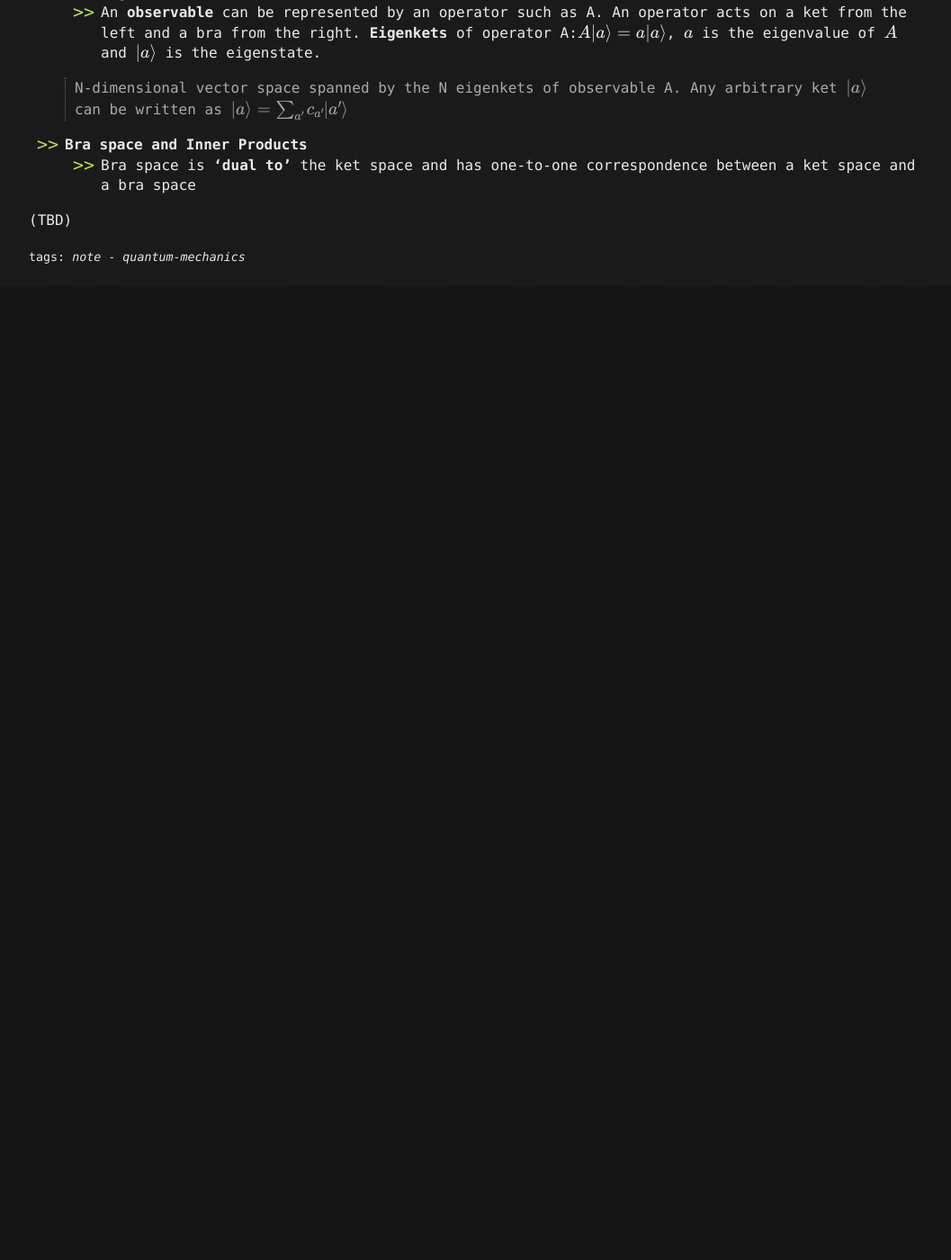
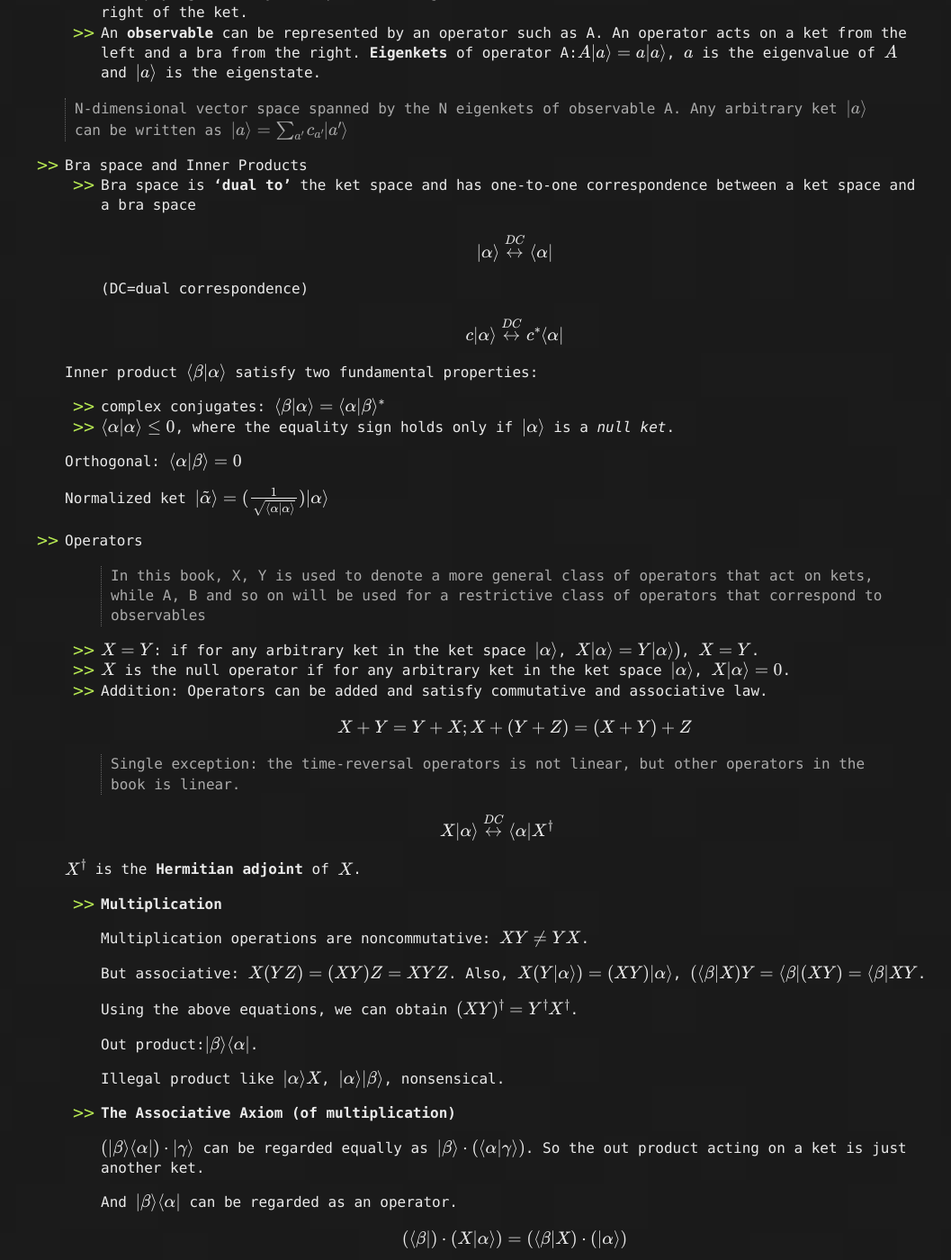
Before and after one commit to Raycosine/raycosine.github.io, a Jekyll site: the page built from _posts/2018-11-13-Note-on-Quantum-Mechanics.markdown, in a window 1280 px wide and 1400 px high, scrolled down 976 px. Shown: the whole window at 90% size, without its empty margins (108-1165 px from the left). Built offline with Jekyll 4.4.1, drawn with Linux system fonts in a browser that asks for light colours; formulas are drawn with MathJax 3; before the commit the page ends 1293 px from its top, so only the background shows below that; some of the changed text lies outside the part shown.

Commit message:
Update 2018-11-13-Note-on-Quantum-Mechanics.markdown

```diff
--- a/_posts/2018-11-13-Note-on-Quantum-Mechanics.markdown
+++ b/_posts/2018-11-13-Note-on-Quantum-Mechanics.markdown
@@ -14,6 +14,7 @@ In this article:
 - [Fundamental Concepts](#fundamentalConcepts)
   - [The Stern-Gerlach Experiment](#Stern-GerlachExperiment)
   - [Kets, Bras, and Operations](#KetsBrasOperations)
+  - [Base kets and Matrix representations](#BaseKetsAndMatrix)
 
 <a name="fundamentalConcepts"></a>Fundamental Concepts
 ===
@@ -22,9 +23,9 @@ In this article:
 ---
 >A two-state system of the SG type is the least classical, most quantum-mechanical system.
 
-- **Quantization**: electron spin angular momentum has two possible values \\( \hbar/2\\)
-- Sequential SG experiment shows **Heisenberg Uncertainty**: can't determine two measures simultaneously
-- Analogy with polarization of light, we can write it in the bra and ket form, and **complex vector space** needed because of \\(S_y±\\)
+- **Quantization**: electron spin angular momentum has two possible values \\( \hbar/2\\).
+- Sequential SG experiment shows **Heisenberg Uncertainty**: can't determine two measures simultaneously.
+- Analogy with polarization of light, we can write it in the bra and ket form, and **complex vector space** needed because of \\(S_y±\\).
 
 <a name="KetsBrasOperations"></a>Kets, Bras, and Operations
 ---
@@ -32,15 +33,74 @@ Vector space in infinite dimensions is **Hilbert space**.
 
 State vector is known as **ket**.
 
-- **ket**:
+- Kets
   - two ket can be added.
   - multiplying a ket by a complex number gets another ket. The number can stand on the left or the right of the ket.
   - An **observable** can be represented by an operator such as A. An operator acts on a ket from the left and a bra from the right. **Eigenkets** of operator A:\\(A\|a\rangle=a\|a\rangle\\), \\(a\\) is the eigenvalue of \\(A\\) and \\(\|a\rangle\\) is the eigenstate.
 
 >N-dimensional vector space spanned by the N eigenkets of observable A. Any arbitrary ket \\(\|a\rangle\\) can be written as \\(\|a\rangle=\sum_{a^\prime} c_{a^\prime} \|a^\prime\rangle\\)
 
-- **Bra space and Inner Products**
+- Bra space and Inner Products
   - Bra space is **'dual to'**  the ket space and has one-to-one correspondence between a ket space and a bra space
+  \\[\|\alpha\rangle\overset{DC}{\leftrightarrow}\langle \alpha\|\\]
+  (DC=dual correspondence)
+  \\[c\|\alpha\rangle\overset{DC}{\leftrightarrow}c^*\langle\alpha\|\\]
 
+  Inner product \\(\langle\beta\|\alpha\rangle\\) satisfy two fundamental properties:
+  - complex conjugates: \\(\langle\beta\|\alpha\rangle=\langle\alpha\|\beta\rangle^*\\)
+  - \\(\langle\alpha\|\alpha\rangle\leq 0\\), where the equality sign holds only if \\(\|\alpha\rangle\\) is a *null ket*.
+
+  Orthogonal: \\(\langle\alpha\|\beta\rangle=0\\)
+
+  Normalized ket \\(\|\tilde{\alpha}\rangle=(\frac{1}{\sqrt{\langle\alpha\|\alpha\rangle}})\|\alpha\rangle\\)
+
+- Operators
+> In this book, X, Y is used to denote a more general class of operators that act on kets, while A, B and so on will be used for a restrictive class of operators that correspond to observables
+
+  - \\(X=Y\\): if for any arbitrary ket in the ket space \\(\|\alpha\rangle\\), \\(X\|\alpha\rangle=Y\|\alpha\rangle)\\), \\( X=Y\\).
+  - \\(X\\) is the null operator if for any arbitrary ket in the ket space \\(\|\alpha\rangle\\), \\(X\|\alpha\rangle=0\\).
+  - Addition: Operators can be added and satisfy commutative and associative law.
+  \\[X+Y=Y+X; X+(Y+Z)=(X+Y)+Z\\]
+
+  > Single exception: the time-reversal operators is not linear, but other operators in the book is linear.
+
+  \\[X\|\alpha\rangle\overset{DC}{\leftrightarrow}\langle\alpha\|X^\dagger\\]
+  \\(X^\dagger\\) is the **Hermitian adjoint** of \\(X\\).
+  - **Multiplication**
+
+	Multiplication operations are noncommutative: \\(XY\neq YX\\).
+
+	But associative: \\(X\(YZ\)=\(XY\)Z=XYZ\\). Also, \\(X\(Y\|\alpha\rangle\)=\(XY\)\|\alpha\rangle\\), \\(\(\langle\beta\|X\)Y=\langle\beta\|\(XY\)=\langle\beta\|XY\\).
+
+	Using the above equations, we can obtain **\\(\(XY)^\dagger=Y^\dagger X^\dagger\\)**.
+
+	Out product:\\(\|\beta\rangle\langle\alpha\|\\).
+
+	Illegal product like \\(\|\alpha\rangle X\\), \\(\|\alpha\rangle\|\beta\rangle\\), nonsensical.
+
+  - **The Associative Axiom (of multiplication)**
+
+    \\(\(\|\beta\rangle\langle\alpha\|\)\cdot\|\gamma\rangle\\) can be regarded equally as \\(\|\beta\rangle\cdot\(\langle\alpha\|\gamma\rangle\)\\). So the out product acting on a ket is just another ket.
+
+	And \\(\|\beta\rangle\langle\alpha\|\\) can be regarded as an operator.
+
+	\\[(\langle\beta\|)\cdot(X\|\alpha\rangle)=(\langle\beta\|X)\cdot(\|\alpha\rangle)\\]
+
+    \\[\langle\beta\|X\|\alpha\rangle=\langle\beta\|\cdot(X\|\alpha\rangle)=\lbrace(\langle\alpha\|X^\dagger)\cdot\|\beta\rangle\rbrace^* =\langle\alpha\|X^\dagger\|\beta\rangle^*\\]
+
+	And for a Hermitian X, \\(\langle\beta\|X\|\alpha\rangle=\langle\alpha\|X\|\beta\rangle^*\\).
+
+<a name="BaseKetsAndMatrix"></a>Base kets and Matrix representations
+---
+> Eigenvalues of Hermitian operator A are real, the eigenkets of A corresponding to different eigenvalues are orthogonal. It can be proved by using \\(\(a^\prime-a^{\prime\prime *}\)\langle a^{\prime\prime}\|a^\prime\rangle=0\\).
+
+  Normalize \\(\|a^\prime\rangle\\) and \\(\lbrace\|a^\prime\rangle\rbrace\\) form a **orthonormal** set, \\(\langle a^{\prime\prime}\|a^\prime\rangle=\delta_{a^{\prime\prime}a^\prime}\\).
+
+  - Eigenkets as Base Kets
+
+   The completeness relation or closure: \\(\sum_{a^\prime} \|a^\prime\rangle\langle a^\prime\|=1\\).
+
+   It can be proved by using
+   \\[\|a\rangle=\sum_{a^\prime}|a^\prime\rangle\langle a^\prime\|\alpha\rangle .\\]
 
 (TBD)
```
